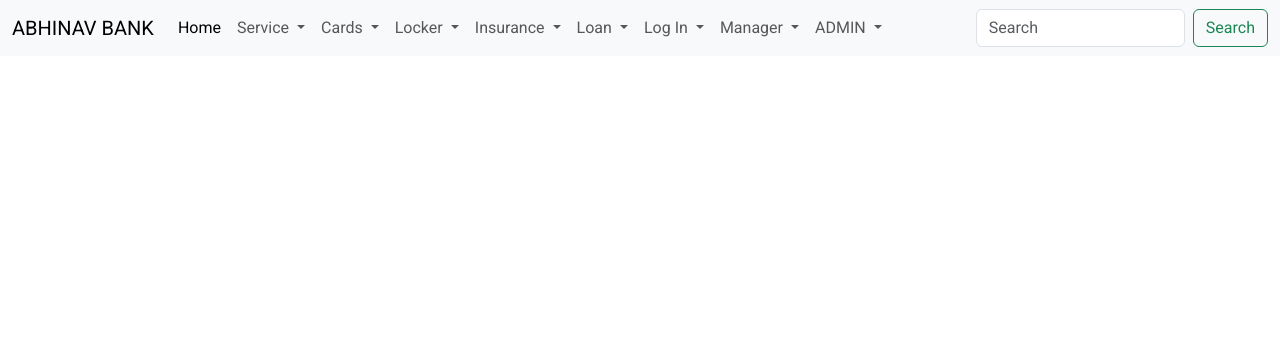
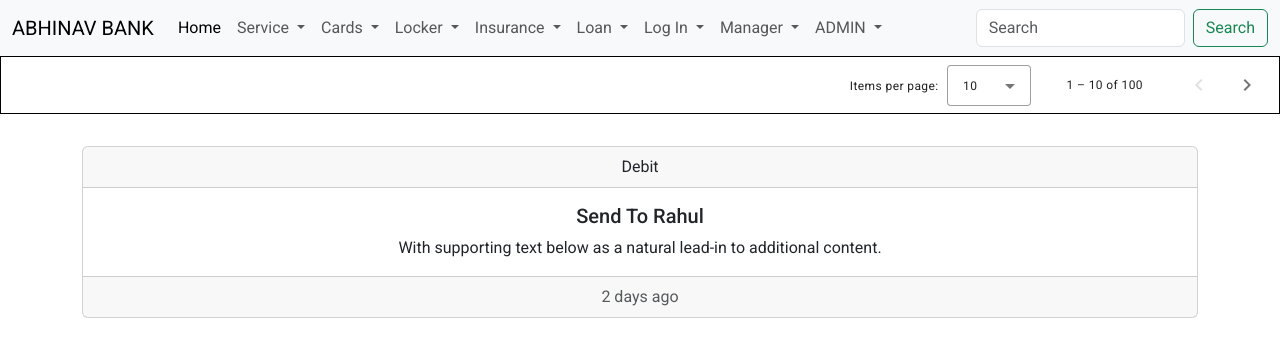
Before and after one commit to abhinav3254/Bank-Project-Angular-, an Angular app: page /customer/passbook in a window 1280 px wide. Before the commit this address led to /. Shown: the top 356 px of the page. Built offline with nearby package versions, Linux system fonts and the light colour scheme.

Commit message:
passbook done

```diff
--- a/src/app/app-routing.module.ts
+++ b/src/app/app-routing.module.ts
@@ -5,6 +5,7 @@ import { AddInsuranceComponent } from './components/insurance/add-insurance/add-
 import { LoginComponent } from './components/users/login/login.component';
 import { SignupComponent } from './components/users/signup/signup.component';
 import { TransferFundsComponent } from './components/users/transfer-funds/transfer-funds.component';
+import { PassbookComponent } from './components/users/passbook/passbook.component';
 
 const routes: Routes = [
   {
@@ -26,6 +27,10 @@ const routes: Routes = [
   {
     path: 'customer/transfer-funds',
     component: TransferFundsComponent
+  },
+  {
+    path: 'customer/passbook',
+    component: PassbookComponent
   }
 ];
 
--- a/src/app/app.module.ts
+++ b/src/app/app.module.ts
@@ -19,6 +19,8 @@ import { TransferFundsComponent } from './components/users/transfer-funds/transf
 import { MatDialogModule, MatDialog } from '@angular/material/dialog';
 import { MatButtonModule } from '@angular/material/button';
 import { DialogContentComponent } from './components/users/signup/dialog-content/dialog-content.component';
+import { PassbookComponent } from './components/users/passbook/passbook.component';
+import { MatPaginatorModule } from '@angular/material/paginator';
 
 
 
@@ -33,6 +35,7 @@ import { DialogContentComponent } from './components/users/signup/dialog-content
     SignupComponent,
     TransferFundsComponent,
     DialogContentComponent,
+    PassbookComponent,
   ],
   imports: [
     BrowserModule,
@@ -45,6 +48,7 @@ import { DialogContentComponent } from './components/users/signup/dialog-content
     MatNativeDateModule,
     MatDialogModule,
     MatButtonModule,
+    MatPaginatorModule
   ],
   providers: [],
   bootstrap: [AppComponent]
--- /dev/null
+++ b/src/app/components/users/passbook/passbook.component.css
@@ -0,0 +1,7 @@
+.paginator {
+    border: 1px solid black;
+}
+
+.container {
+    margin: 2rem auto;
+}
--- /dev/null
+++ b/src/app/components/users/passbook/passbook.component.html
@@ -0,0 +1,19 @@
+<mat-paginator class="paginator" [length]="100" [pageSize]="10" [pageSizeOptions]="[5, 10, 25, 100]"
+    aria-label="Select page">
+</mat-paginator>
+
+<div class="container">
+    <div class="card text-center">
+        <div class="card-header">
+            Debit
+        </div>
+        <div class="card-body">
+            <h5 class="card-title">Send To Rahul</h5>
+            <p class="card-text">With supporting text below as a natural lead-in to additional content.</p>
+            <!-- <a href="#" class="btn btn-primary">Go somewhere</a> -->
+        </div>
+        <div class="card-footer text-body-secondary">
+            2 days ago
+        </div>
+    </div>
+</div>
--- a/src/app/nav-bar/nav-bar.component.html
+++ b/src/app/nav-bar/nav-bar.component.html
@@ -22,7 +22,7 @@
                     </a>
                     <ul class="dropdown-menu">
                         <li><a class="dropdown-item" href="/customer/transfer-funds">Transfer Funds</a></li>
-                        <li><a class="dropdown-item" href="#">Passbook</a></li>
+                        <li><a class="dropdown-item" href="/customer/passbook">Passbook</a></li>
                         <li>
                             <hr class="dropdown-divider">
                         </li>
```
Also changed, not shown: src/app/components/users/passbook/passbook.component.ts (added, +10 -0 lines), 1 other file (tests, documents, lock files or other folders).
